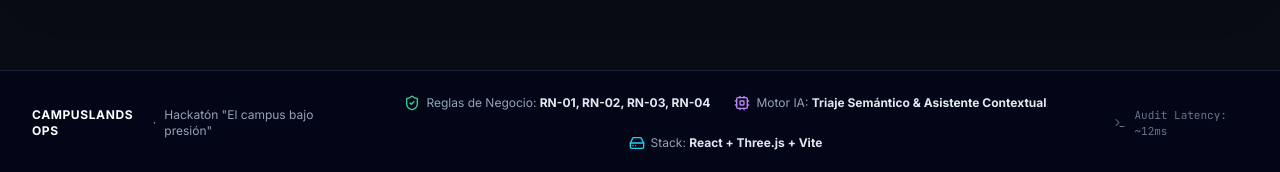
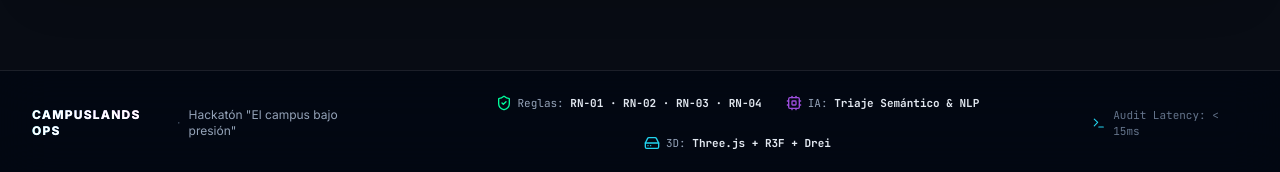
Before and after one commit to Mic022/campuslands-ops, a React (Vite) app in the folder frontend/: page / in a window 1280 px wide. Shown: the part 1106-1278 px from the top of the page. Built offline with nearby package versions, Linux system fonts and the light colour scheme; no server answers.

Commit message:
style(layout): restyle footer with gradient branding and monospace rule badges

```diff
--- a/frontend/src/components/layout/Footer.tsx
+++ b/frontend/src/components/layout/Footer.tsx
@@ -3,33 +3,35 @@ import { Terminal, ShieldCheck, Cpu, HardDrive } from 'lucide-react'
 
 export const Footer: React.FC = () => {
   return (
-    <footer className="w-full border-t border-slate-800/80 bg-slate-950/80 py-6 mt-16 text-slate-400 text-xs">
+    <footer className="relative z-10 w-full border-t border-white/10 bg-[#030712]/90 backdrop-blur-xl py-6 mt-16 text-slate-400 text-xs">
       <div className="max-w-7xl mx-auto px-4 sm:px-6 lg:px-8">
         <div className="flex flex-col md:flex-row items-center justify-between gap-4">
           <div className="flex items-center gap-2">
-            <span className="font-bold text-white tracking-wider">CAMPUSLANDS OPS</span>
-            <span>·</span>
-            <span>Hackatón "El campus bajo presión"</span>
+            <span className="font-extrabold text-white tracking-widest bg-gradient-to-r from-cyan-400 via-purple-400 to-pink-400 bg-clip-text text-transparent">
+              CAMPUSLANDS OPS
+            </span>
+            <span className="text-slate-600">·</span>
+            <span className="text-slate-400">Hackatón "El campus bajo presión"</span>
           </div>
 
-          <div className="flex flex-wrap items-center justify-center gap-6 text-slate-400">
+          <div className="flex flex-wrap items-center justify-center gap-6 text-slate-400 font-mono text-[11px]">
             <div className="flex items-center gap-1.5">
-              <ShieldCheck className="w-4 h-4 text-emerald-400" />
-              <span>Reglas de Negocio: <strong className="text-slate-200">RN-01, RN-02, RN-03, RN-04</strong></span>
+              <ShieldCheck className="w-4 h-4 text-[#00FF9D]" />
+              <span>Reglas: <strong className="text-slate-200">RN-01 · RN-02 · RN-03 · RN-04</strong></span>
             </div>
             <div className="flex items-center gap-1.5">
-              <Cpu className="w-4 h-4 text-purple-400" />
-              <span>Motor IA: <strong className="text-slate-200">Triaje Semántico & Asistente Contextual</strong></span>
+              <Cpu className="w-4 h-4 text-[#9D4EDD]" />
+              <span>IA: <strong className="text-slate-200">Triaje Semántico & NLP</strong></span>
             </div>
             <div className="flex items-center gap-1.5">
               <HardDrive className="w-4 h-4 text-cyan-400" />
-              <span>Stack: <strong className="text-slate-200">React + Three.js + Vite</strong></span>
+              <span>3D: <strong className="text-slate-200">Three.js + R3F + Drei</strong></span>
             </div>
           </div>
 
           <div className="flex items-center gap-2 text-[11px] font-mono text-slate-500">
-            <Terminal className="w-3.5 h-3.5" />
-            <span>Audit Latency: ~12ms</span>
+            <Terminal className="w-3.5 h-3.5 text-cyan-400" />
+            <span>Audit Latency: &lt; 15ms</span>
           </div>
         </div>
       </div>
```
